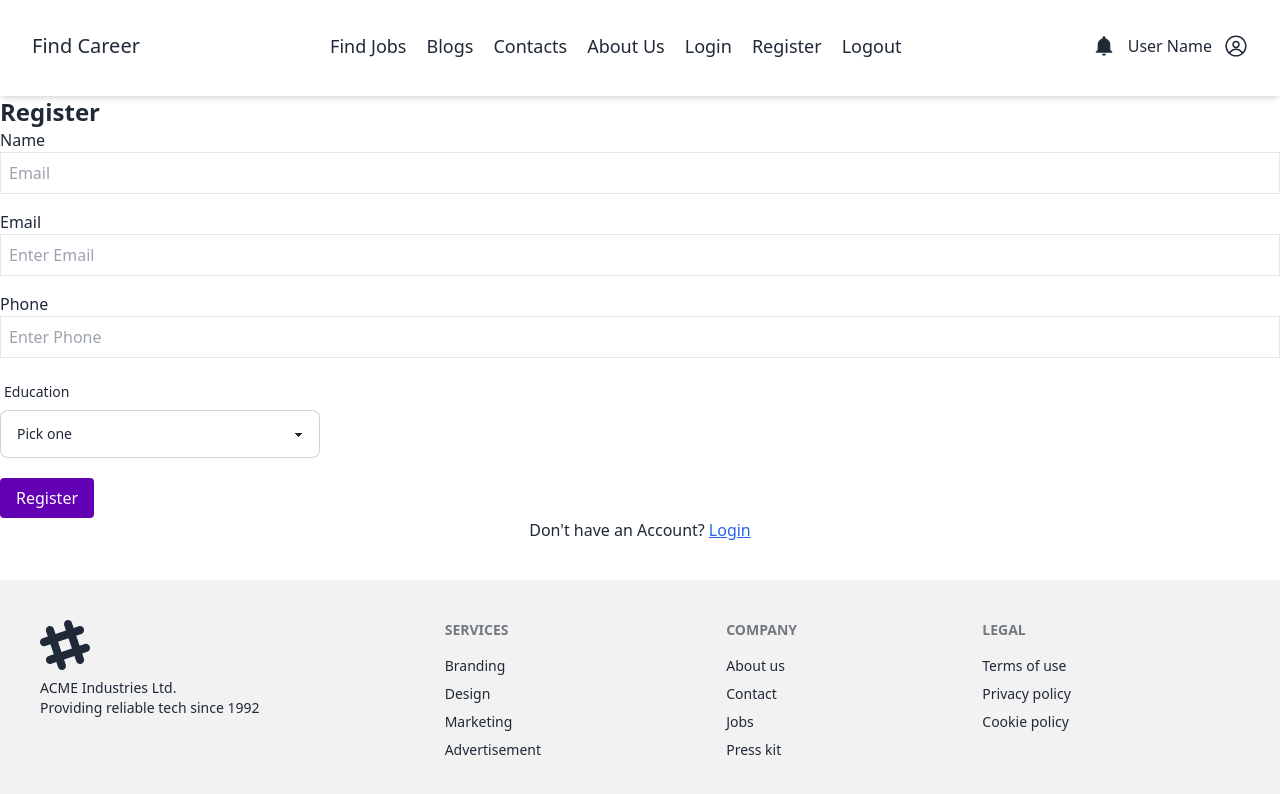
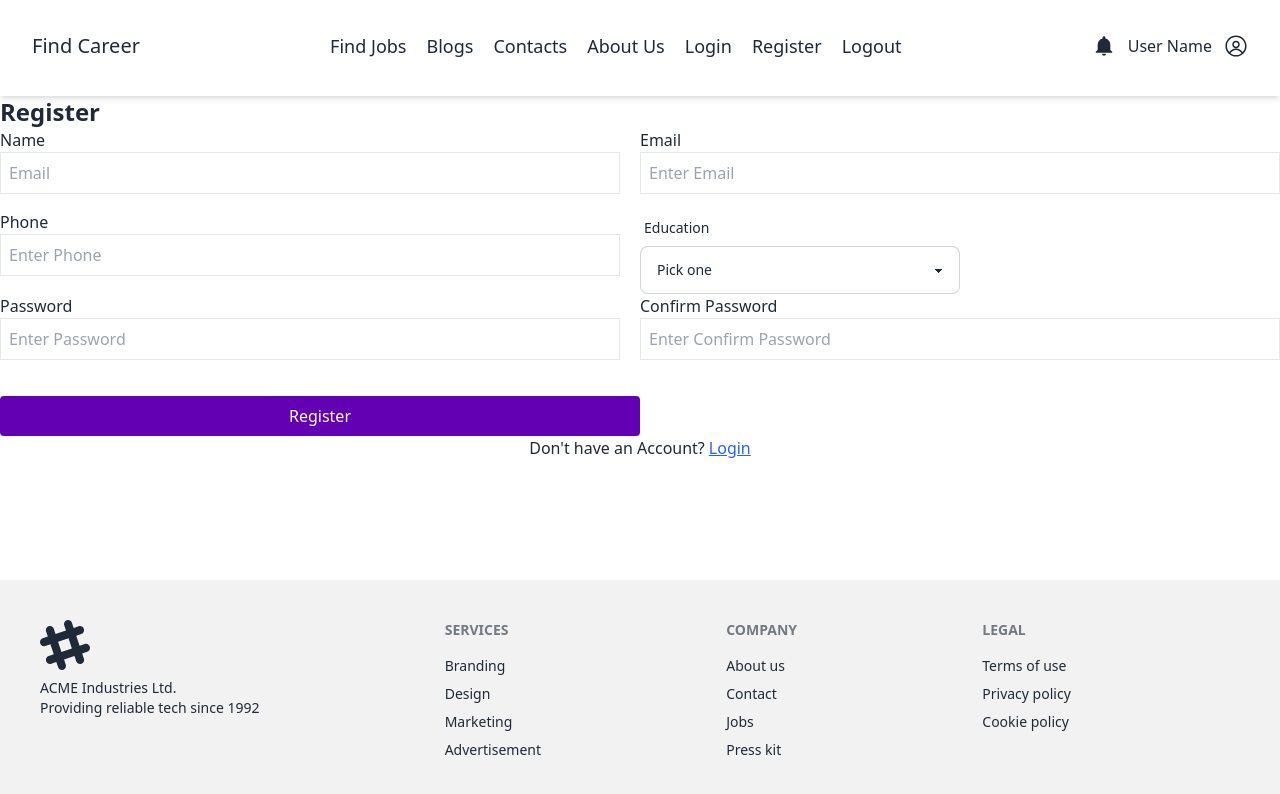
Before and after one commit to hasanalam365/find-career-client, a React (Vite) app: page /register in a window 1280 px wide. Shown: the top 794 px of the page. Built offline with nearby package versions, Linux system fonts and the light colour scheme; no server answers.

Commit message:
selected education input field

```diff
--- a/src/pages/Register/Register.tsx
+++ b/src/pages/Register/Register.tsx
@@ -15,8 +15,10 @@ const Register = () => {
       <div className="">
         <div>
           <h2 className="text-2xl font-bold">Register</h2>
-          <form onSubmit={handleRegister}>
-            <div>
+          <form
+            onSubmit={handleRegister}
+            className="grid grid-cols-1 md:grid-cols-2  lg:grid-cols-2 ">
+            <div className="md:mr-5">
               <label htmlFor="">Name</label>
               <input
                 type="email"
@@ -35,7 +37,7 @@ const Register = () => {
                 className="border mb-4 p-2 w-full"
               />
             </div>
-            <div>
+            <div className="md:mr-5">
               <label htmlFor="">Phone</label>
               <input
                 name="number"
@@ -54,12 +56,30 @@ const Register = () => {
                     Pick one
                   </option>
                   <option>Under SSC</option>
-                  <option>SSC</option>
-                  <option>HSC</option>
+                  <option>SSC/Dakhil</option>
+                  <option>HSC/Alim</option>
                   <option>Graduated/Degree</option>
                   <option>Others</option>
                 </select>
               </label>
+            </div>
+            <div className="md:mr-5">
+              <label htmlFor="">Password</label>
+              <input
+                name="password"
+                type="password"
+                placeholder="Enter Password"
+                className="border mb-4 p-2 w-full"
+              />
+            </div>
+            <div>
+              <label htmlFor="">Confirm Password</label>
+              <input
+                name="password"
+                type="password"
+                placeholder="Enter Confirm Password"
+                className="border mb-4 p-2 w-full"
+              />
             </div>
             <button
               type="submit"
```
